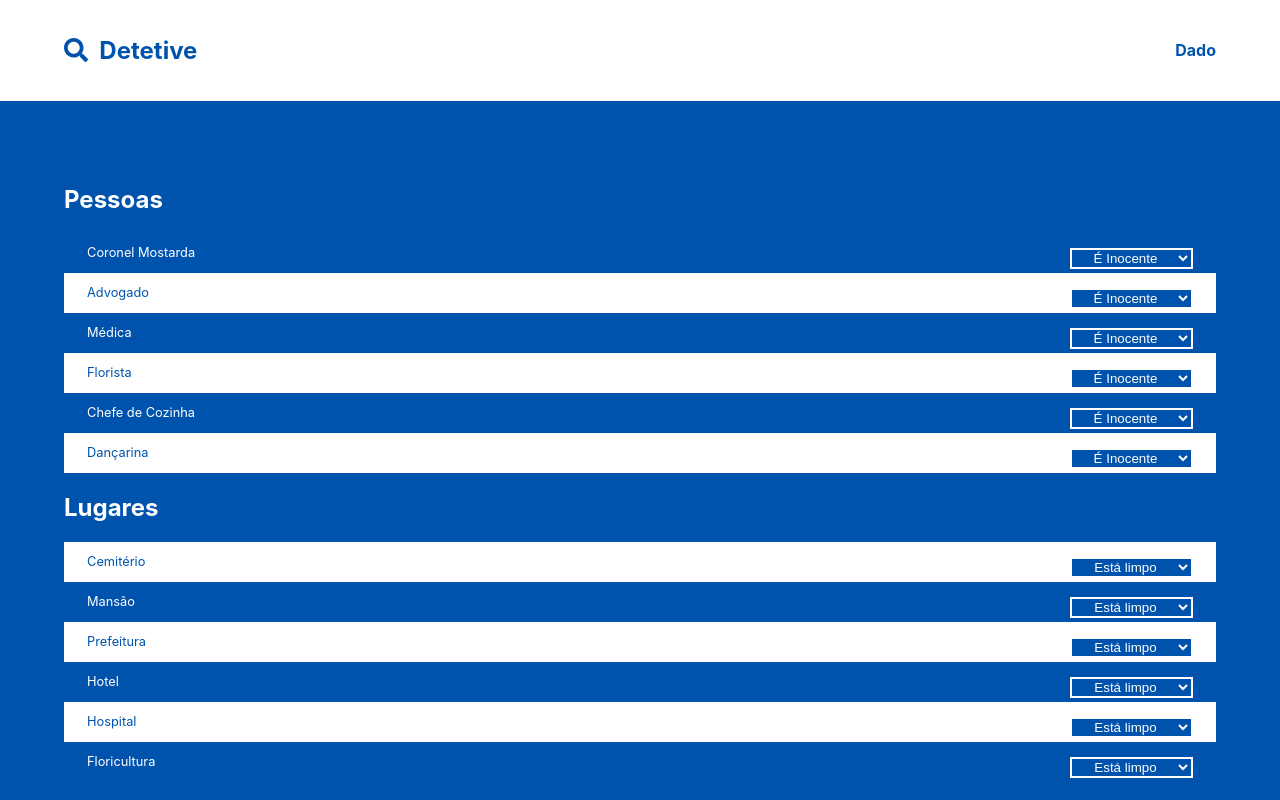
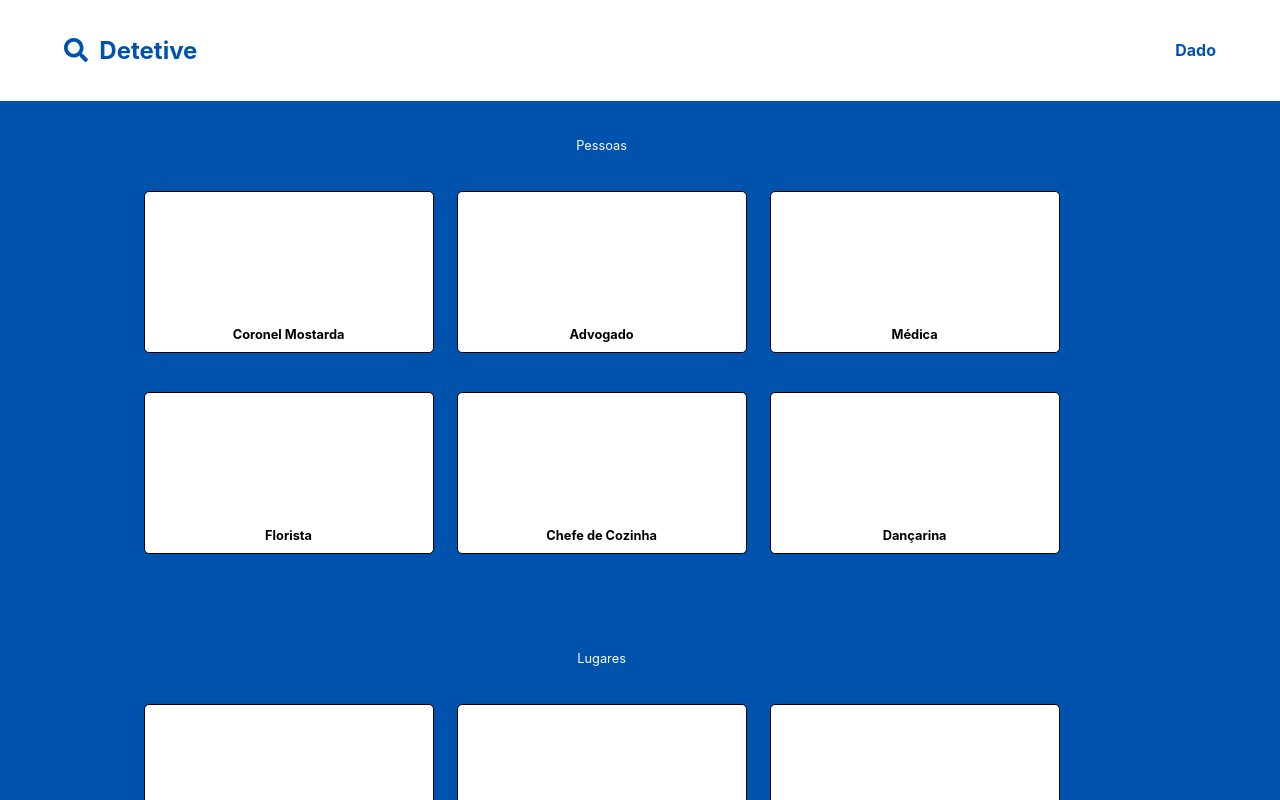
Before and after one commit to diegosoriarios/detetiveForm, a React (Create React App) app: page / in a window 1280 px wide. Shown: the top 800 px of the page. Built offline with nearby package versions, Linux system fonts and the light colour scheme.

Commit message:
Changing everything

```diff
--- a/src/App.css
+++ b/src/App.css
@@ -12,29 +12,36 @@
 
 .home {
   text-align: justify;
-  padding: 5% 5%;
+  width: 100%;
 }
 
 .lugares, .armas, .pessoas {
-  height: 40px;
   line-height: 40px;
   padding: 0 2%;
   font-size: 0.8em;
+  margin-top: 2%;
+  width: 90%;
+  text-align: center;
 }
 
-.lugares:nth-child(odd), .armas:nth-child(odd), .pessoas:nth-child(odd) {
-  background-color: white;;
-  color: #0053AD;
+.lugares li, .armas li, .pessoas li {
+  display: inline-flex;
+  border: 1px solid black;
+  width: 25%;
+  height: 20vh;
+  background-color: white;
+  list-style-type: none;
+  margin: 1%;
+  border-radius: 5px;
+  position: relative;
 }
 
-.home select:nth-child(even) {
-  float: right;
-  margin-top: 15px;
-  background-color: #0053AD;
-  outline: none;
-  border: 2px solid white;
-  color: white;
-  text-align-last: center;
+.lugares span, .armas span, .pessoas span {
+  line-height: 1;
+  position: absolute;
+  bottom: 10px;
+  width: 100%;
+  font-weight: bold;
 }
 
 #navbar {
@@ -60,19 +67,12 @@
   overflow: hidden;
 }
 
-.checked {
-  text-decoration: line-through;
+
+
+.slct{
+  color: black;
 }
 
-label {
-  border: 2px solid black;
-  padding: 1%;
-  margin: 1%;
+.normal {
+  color: red;
 }
-
-.tableTile {
-  width: 100%;
-  display: grid;
-  grid-template-columns: repeat(26, 1fr);
-  border: 1px solid black;
-}
--- a/src/App.js
+++ b/src/App.js
@@ -28,7 +28,7 @@ const customStyles = {
 	  bottom                : 'auto',
 	  marginRight           : '-50%',
 		transform             : 'translate(-50%, -50%)',
-		width									:	'90%',
+		width									:	'60%',
 		height								:	'80%',
 		textAlign							: 'center',
 	}
@@ -49,15 +49,13 @@ class App extends Component {
 
   jogarDado = () => {
 		let random = Math.floor(Math.random() * 100)
-		random = random % 12
+		random = random % 6
 		let value = this.state.number + random
-		/*
 		if(value > 6){
 			value -= 6;
 		}
 		console.log(random)
 		console.log(value)
-		*/
 		this.setState({modalIsOpen: true, number: value})
 	}
 
--- a/src/components/home.js
+++ b/src/components/home.js
@@ -1,4 +1,4 @@
-import React from 'react';
+import React, { Component } from 'react';
 import '../App.css'
 
 
@@ -28,6 +28,70 @@ const arma = [
 	"Espingarda"
 ]
 
+class Home extends Component {
+	state = {
+		selected: []
+	}
+
+	handleSelect = (item) => {
+		let check = this.state.selected.some(value => {
+			return value === item
+		})
+		if(check){
+			var newArray = this.state.selected
+			for(var i = 0; i < this.state.selected.length; i++){
+				if(this.state.selected[i] === item){
+					newArray.splice(i, 1)
+					this.setState({
+						selected: newArray
+					})
+					break;
+				}
+			}
+		}else{
+			this.setState({
+				selected: this.state.selected.concat(item)
+			})
+		}
+	}
+
+	renderList = item => {
+		return item.map((nome, i) => {
+			return (
+				<li key={i} className={this.state.selected.some(value => {return value === nome}) ? 'normal' : 'slct'} onClick={() => this.handleSelect(nome)}>
+					<span>{nome}</span>
+				</li>
+			);
+		})
+	}
+
+	render(){
+		return(
+			<div className="home">
+				<div>
+					<ul className="pessoas">
+						<p>Pessoas</p>
+						{this.renderList(pessoas)}
+					</ul>
+				</div><br />
+				<div>
+					<ul className="lugares">
+						<p>Lugares</p>
+						{this.renderList(lugares)}
+					</ul>
+				</div><br />
+				<div>
+					<ul className="armas">
+						<p>Armas</p>
+						{this.renderList(arma)}
+					</ul>
+				</div>
+			</div>
+		);
+	}
+}
+
+/*
 const Home = () => (
 	<div className="home">
 		<h2>Pessoas</h2>
@@ -69,4 +133,5 @@ const Home = () => (
 	</div>
 );
 
+*/
 export default Home;
--- a/src/components/map.js
+++ b/src/components/map.js
@@ -1,92 +1,11 @@
 import React, { Component } from 'react'
 
-const tiles = [
-    ['0', '0', '0', '0', '0', '0', '0', '0', '0', 'm', 'm', 'm', 'm', 'm', 'm', 'm', 'm', 'm', 'm', '0', '0', '0', '0', '0', '0', '0'],
-    ['0', '0', '0', '0', '0', '0', '0', '0', '0', 'm', 'm', 'm', 'm', 'm', 'm', 'm', 'm', 'm', 'm', '0', '0', '0', '0', '0', '0', '0'],
-    ['0', '0', '0', '0', '0', '0', '0', '0', '0', 'm', 'm', 'm', 'm', 'm', 'm', 'm', 'm', 'm', 'm', '0', '0', '0', '0', '0', '0', '0'],
-    ['p', 'p', 'p', 'p', 'p', 'p', 'p', '0', '0', 'm', 'm', 'm', 'm', 'm', 'm', 'm', 'm', 'm', 'm', '0', '0', 'h', 'h', 'h', 'h', 'h'],
-    ['p', 'p', 'p', 'p', 'p', 'p', 'p', '0', '0', 'm', 'm', 'm', 'm', 'm', 'm', 'm', 'm', 'm', 'm', '0', '0', 'h', 'h', 'h', 'h', 'h'],
-    ['p', 'p', 'p', 'p', 'p', 'p', 'p', '0', '0', '0', '0', '0', '0', '0', '0', '0', '0', '0', '0', '0', '0', 'H', 'h', 'h', 'h', 'h'],
-    ['p', 'p', 'p', 'p', 'p', 'p', 'p', '0', '0', '0', '0', '0', '0', '0', '0', '0', '0', '0', '0', '0', '0', 'h', 'h', 'h', 'h', 'h'],
-    ['p', 'p', 'p', 'p', 'p', 'p', 'p', '0', '0', '0', 'n', 'n', 'n', 'n', 'n', 'n', 'n', 'n', '0', '0', '0', 'h', 'h', 'h', 'h', 'h'],
-    ['p', 'p', 'p', 'p', 'p', 'p', 'p', '0', '0', '0', 'n', 'n', 'n', 'n', 'n', 'n', 'n', 'n', '0', '0', '0', 'h', 'h', 'h', 'h', 'h'],
-    ['0', '0', '0', '0', '0', '0', '0', '0', '0', '0', 'n', 'n', 'n', 'n', 'n', 'n', 'n', 'n', '0', '0', '0', 'h', 'h', 'H', 'h', 'h'],
-    ['0', '0', '0', '0', '0', '0', '0', '0', '0', '0', '0', '0', '0', '0', '0', '0', '0', '0', '0', '0', '0', '0', '0', '0', '0', '0'],
-    ['f', 'f', 'f', 'F', 'f', '0', '0', '0', '0', '0', '0', '0', '0', '0', '0', '0', '0', '0', '0', '0', '0', '0', '0', '0', '0', '0'],
-    ['f', 'f', 'f', 'f', 'f', '0', '0', '0', '0', 'c', 'c', 'c', 'c', 'c', 'C', 'c', 'c', 'c', '0', '0', '0', 'a', 'a', 'A', 'a', 'a'],
-    ['f', 'f', 'f', 'f', 'f', '0', '0', '0', '0', 'c', 'c', 'c', 'c', 'c', 'c', 'c', 'c', 'C', '0', '0', '0', 'a', 'a', 'a', 'a', 'a'],
-    ['f', 'f', 'f', 'f', 'f', '0', '0', '0', '0', 'c', 'c', 'c', 'c', 'c', 'c', 'c', 'c', 'c', '0', '0', '0', 'a', 'a', 'a', 'a', 'a'],
-    ['f', 'f', 'f', 'f', 'F', '0', '0', '0', '0', 'c', 'c', 'c', 'c', 'c', 'c', 'c', 'c', 'c', '0', '0', '0', 'A', 'a', 'a', 'a', 'a'],
-    ['f', 'f', 'f', 'f', 'f', '0', '0', '0', '0', 'C', 'c', 'c', 'c', 'c', 'c', 'c', 'c', 'c', '0', '0', '0', 'a', 'a', 'a', 'a', 'a'],
-    ['f', 'f', 'f', 'f', 'f', '0', '0', '0', '0', 'c', 'c', 'c', 'c', 'c', 'c', 'c', 'c', 'c', '0', '0', '0', 'a', 'a', 'a', 'a', 'a'],
-    ['0', '0', '0', '0', '0', '0', '0', '0', '0', 'c', 'c', 'c', 'c', 'c', 'c', 'c', 'c', 'c', '0', '0', '0', '0', '0', '0', '0', '0'],
-    ['0', '0', '0', '0', '0', '0', '0', '0', '0', 'c', 'c', 'c', 'c', 'c', 'c', 'c', 'c', 'c', '0', '0', '0', '0', '0', '0', '0', '0'],
-]
-
 class Map extends Component {
-    handleChange = (i, j) => {
-        let x = this.props.position[0] - i
-        let y = this.props.position[1] - j
-        if(x + y < this.props.lugar){
-            this.props.change(i, j)
-        }else{
-            console.log('Escolha outra posição')
-        }
-    }
-
-    renderTiles = () => {
-        return tiles.map((pos, i) => {
-            return pos.map((tile, j) => {
-                let color
-                switch (tile) {
-                    case 'f':
-                        color = 'blue'
-                        break;
-                    case 'p':
-                        color = 'red'
-                        break;
-                    case 'm':
-                        color = 'green'
-                        break;
-                    case 'n':
-                        color = 'yellow'
-                        break;
-                    case 'a':
-                        color = 'brown'
-                        break;
-                    case 'c':
-                        color = 'pink'
-                        break;
-                    case 'h':
-                        color = 'purple'
-                        break;
-                    default:
-                        break;
-                }
-                let label
-                if(this.props.position[0] === i && this.props.position[1] === j){
-                    //return <div style={{backgroundColor: color}}>X</div>
-                    label = 'X'
-                }else{
-                    label = 'z'
-                }
-                return (
-                    <div
-                        style={{backgroundColor: color, color: label === 'z' ? 'transparent' : 'black'}}
-                        onClick={() => this.handleChange(i, j)}
-                    >{label}</div>
-                );
-            })
-        })
-    }
 
     render() {
         return(
             <div>
                 <h1>{this.props.lugar}</h1>
-                <div className="tableTile">{this.renderTiles()}</div>
-
-
             </div>
         );
     }
```
